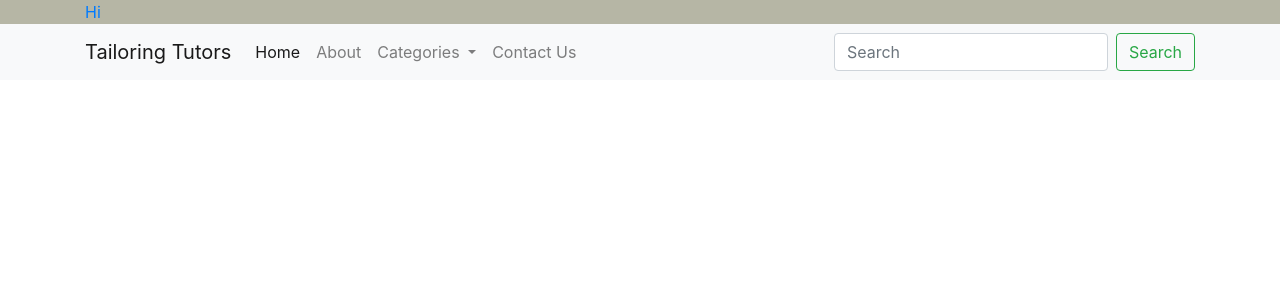
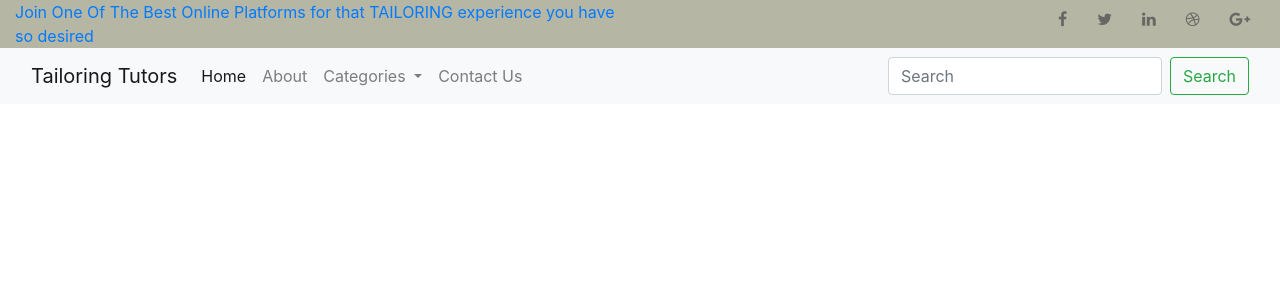
Before and after one commit to developsoftwares/customized-tailoring-school, an Angular app: page / in a window 1280 px wide. Shown: the top 300 px of the page. Built offline with nearby package versions, Linux system fonts and the light colour scheme.

Commit message:
chore: Setting up Info bar

```diff
--- a/src/app/navbar/navbar.component.css
+++ b/src/app/navbar/navbar.component.css
@@ -1,3 +1,58 @@
 .header_top {
     background: none repeat scroll 0 0 rgb(182, 182, 165);
   }
+
+
+
+  .social-icons ul li a {
+    border: 0 none;
+    border-radius: 0;
+    color: #696763;
+    padding: 0px;
+  }
+
+
+  .social-icons ul li {
+    display: inline-block;
+  }
+
+  .social-icons ul li a i {
+    padding: 11px 15px;
+    transition: all 0.9s ease 0s;
+    -moz-transition: all 0.9s ease 0s;
+    -webkit-transition: all 0.9s ease 0s;
+    -o-transition: all 0.9s ease 0s;
+  }
+
+  .social-icons ul li a i:hover {
+    color: #fff;
+    transition: all 0.9s ease 0s;
+    -moz-transition: all 0.9s ease 0s;
+    -webkit-transition: all 0.9s ease 0s;
+    -o-transition: all 0.9s ease 0s;
+  }
+
+  .social-icons .nav.navbar-nav {
+    display: inline-block;
+  }
+
+
+.fa-facebook:hover {
+    background: #0083C9;
+  }
+
+  .fa-twitter:hover {
+    background: #5BBCEC;
+  }
+
+  .fa-linkedin:hover {
+    background: #FF4518;
+  }
+
+  .fa-dribbble:hover {
+    background: #90C9DC;
+  }
+
+  .fa-google-plus:hover {
+    background: #CE3C2D;
+  }
--- a/src/app/navbar/navbar.component.html
+++ b/src/app/navbar/navbar.component.html
@@ -1,12 +1,11 @@
 
  <div class="header_top navbar-fixed-top">
-    <!--header_top-->
-    <div class="container">
+    <div class="container-fluid">
       <div class="row">
         <div class="col-sm-6">
           <div class="contactinfo">
             <ul class="nav nav-pills">
-              <li class="textZoom"><a routerLink="/profile"><i class="fa fa-user"></i> Hi {{displayName}}</a></li>
+              <li style="color: black"><a routerLink="/profile"> Join One Of The Best Online Platforms for that TAILORING experience you have so desired</a></li>
             </ul>
           </div>
         </div>
@@ -26,7 +25,7 @@
   </div>
 
 <nav class="navbar navbar-expand-lg navbar-light bg-light">
-  <div class="container">
+  <div class="container-fluid">
   <a class="navbar-brand" href="#">Tailoring Tutors</a>
   <button class="navbar-toggler" type="button" data-toggle="collapse" data-target="#navbarSupportedContent" aria-controls="navbarSupportedContent" aria-expanded="false" aria-label="Toggle navigation">
     <span class="navbar-toggler-icon"></span>
--- a/src/index.html
+++ b/src/index.html
@@ -7,6 +7,7 @@
 
   <link rel="icon" type="image/x-icon" href="favicon.ico">
   <meta name="viewport" content="width=device-width, initial-scale=1, shrink-to-fit=no">
+  <link href="https://maxcdn.bootstrapcdn.com/font-awesome/4.1.0/css/font-awesome.min.css" rel="stylesheet">
   <link rel="stylesheet" href="https://stackpath.bootstrapcdn.com/bootstrap/4.3.1/css/bootstrap.min.css" integrity="sha384-ggOyR0iXCbMQv3Xipma34MD+dH/1fQ784/j6cY/iJTQUOhcWr7x9JvoRxT2MZw1T" crossorigin="anonymous">
 
 
```
